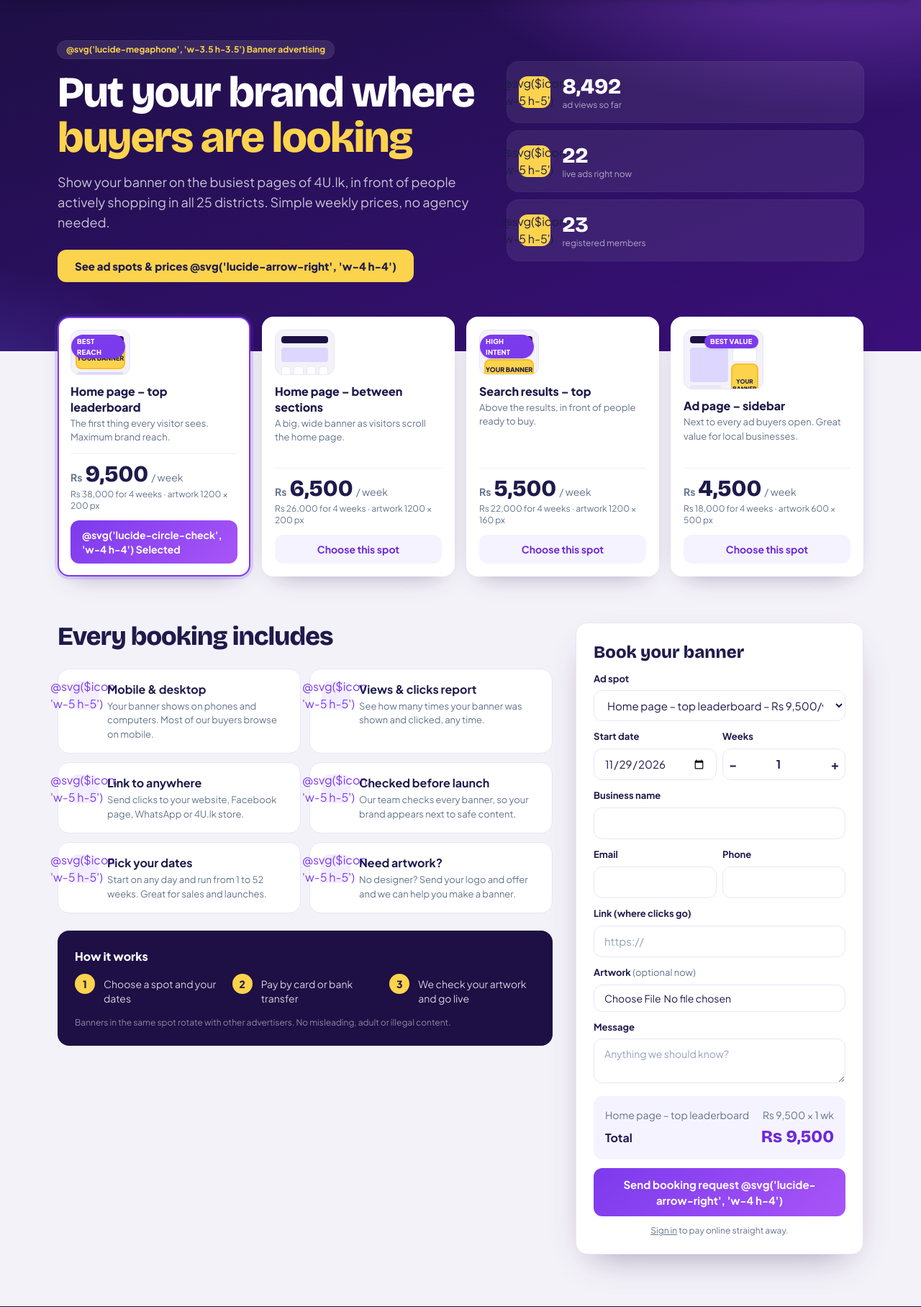
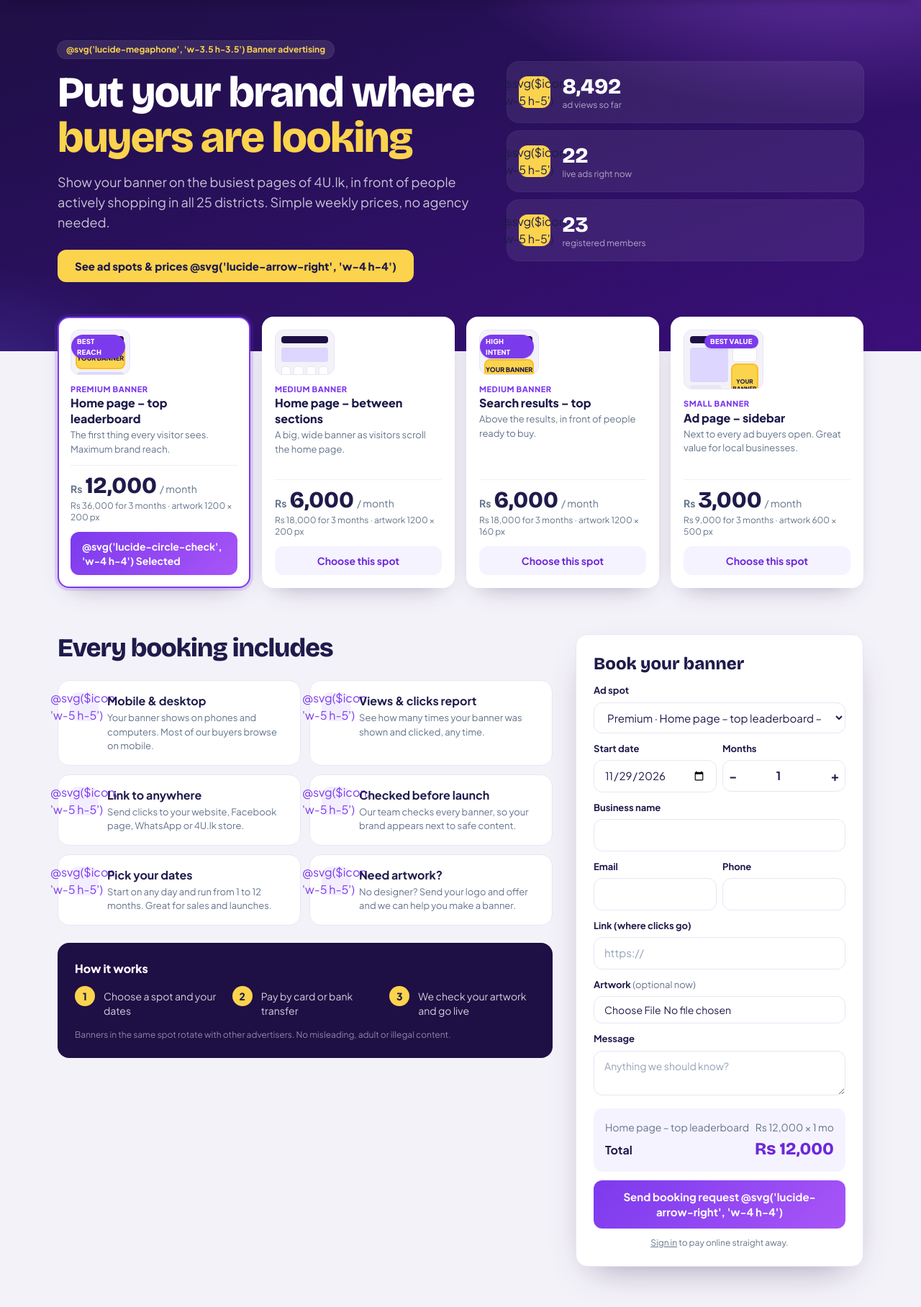
Before and after one commit to inzrauae/clasifide, a Laravel app: page /advertise in a window 1280 px wide. Shown: the part 69-1885 px from the top of the page at 72% size. Run offline with Laravel 12, Linux system fonts and the light colour scheme; data comes from the database, SQL or seed files in the repository; style sheets or scripts are compiled from the project's sources.

Commit message:
Contact options, promo removal, category filters, Sinhala fixes, Google login, 3/7/30-day promotions, monthly banners

```diff
--- a/4ulk/app/Http/Controllers/BannerController.php
+++ b/4ulk/app/Http/Controllers/BannerController.php
@@ -33,14 +33,14 @@ class BannerController extends Controller
             'contact_email' => ['required', 'email'],
             'contact_phone' => ['required', 'string', 'max:20'],
             'placement' => ['required', Rule::in(array_keys(config('marketplace.banner_placements')))],
-            'weeks' => ['required', 'integer', 'between:1,52'],
+            'months' => ['required', 'integer', 'between:1,'.config('marketplace.banner_max_months', 12)],
             'starts_at' => ['required', 'date', 'after_or_equal:today'],
             'url' => ['nullable', 'url', 'max:255'],
             'image' => ['nullable', 'image', 'max:4096'],
             'message' => ['nullable', 'string', 'max:1500'],
         ]);
 
-        $price = config("marketplace.banner_placements.{$data['placement']}.price") * $data['weeks'];
+        $price = config("marketplace.banner_placements.{$data['placement']}.price") * $data['months'];
         $starts = \Illuminate\Support\Carbon::parse($data['starts_at']);
 
         $banner = Banner::create([
@@ -49,9 +49,10 @@ class BannerController extends Controller
             'contact_email' => $data['contact_email'],
             'contact_phone' => $data['contact_phone'],
             'placement' => $data['placement'],
-            'weeks' => $data['weeks'],
+            'months' => $data['months'],
+            'weeks' => $data['months'] * 4,
             'starts_at' => $starts,
-            'ends_at' => $starts->copy()->addWeeks($data['weeks'])->subDay(),
+            'ends_at' => $starts->copy()->addMonthsNoOverflow($data['months'])->subDay(),
             'url' => $data['url'] ?? null,
             'alt' => $data['message'] ?? null,
             'image' => $request->hasFile('image') ? ImageService::store($request->file('image'), 'banners', 1600)['path'] : null,
@@ -63,7 +64,7 @@ class BannerController extends Controller
             $order = Order::create([
                 'user_id' => $request->user()->id,
                 'type' => 'banner',
-                'description' => "Banner: {$banner->placementLabel()} – {$data['weeks']} week(s)",
+                'description' => "Banner: {$banner->placementLabel()} – {$data['months']} month(s)",
                 'amount' => $price,
                 'meta' => ['banner_id' => $banner->id],
             ]);
--- a/4ulk/app/Services/OrderService.php
+++ b/4ulk/app/Services/OrderService.php
@@ -64,7 +64,7 @@ class OrderService
             case 'promotion':
                 $listing = Listing::find($meta['listing_id']);
                 if ($listing) {
-                    PromotionService::apply($listing, $meta['promotion'], 'order', $order);
+                    PromotionService::apply($listing, $meta['promotion'], 'order', $order, isset($meta['days']) ? (int) $meta['days'] : null);
                 }
                 break;
 
--- a/4ulk/config/marketplace.php
+++ b/4ulk/config/marketplace.php
@@ -21,6 +21,8 @@ return [
 
     // ---------------------------------------------------------------
     // Featured ads / promotions (pay per ad, or spend package credits)
+    // 'options' = the lengths a seller can pick: days => price (LKR) + package credits.
+    // 'days' / 'price' / 'credits' = the default choice (also used when an admin gives one free).
     // ---------------------------------------------------------------
     'promotions' => [
         'top' => [
@@ -29,13 +31,23 @@ return [
             'days' => 7,
             'price' => 750,
             'credits' => 2,
+            'options' => [
+                3 => ['price' => 400, 'credits' => 1],
+                7 => ['price' => 750, 'credits' => 2],
+                30 => ['price' => 1990, 'credits' => 5],
+            ],
         ],
         'featured' => [
             'name' => 'Featured on Home',
             'blurb' => 'Shown in the Featured section on the home page.',
             'days' => 7,
-            'price' => 1200,
-            'credits' => 3,
+            'price' => 450,
+            'credits' => 2,
+            'options' => [
+                3 => ['price' => 250, 'credits' => 1],
+                7 => ['price' => 450, 'credits' => 2],
+                30 => ['price' => 990, 'credits' => 4],
+            ],
         ],
         'urgent' => [
             'name' => 'Urgent',
@@ -43,6 +55,11 @@ return [
             'days' => 7,
             'price' => 350,
             'credits' => 1,
+            'options' => [
+                3 => ['price' => 200, 'credits' => 1],
+                7 => ['price' => 350, 'credits' => 1],
+                30 => ['price' => 890, 'credits' => 3],
+            ],
         ],
         'bump' => [
             'name' => 'Bump Up',
@@ -54,13 +71,14 @@ return [
     ],
 
     // ---------------------------------------------------------------
-    // Banner advertising for other businesses (price per week, LKR)
+    // Banner advertising for other businesses: Small / Medium / Premium, price per month (LKR)
     // ---------------------------------------------------------------
+    'banner_max_months' => 12,
     'banner_placements' => [
-        'home_top' => ['name' => 'Home page – top leaderboard', 'size' => '1200 × 200 px', 'price' => 9500, 'blurb' => 'The first thing every visitor sees. Maximum brand reach.', 'tag' => 'Best reach'],
-        'home_middle' => ['name' => 'Home page – between sections', 'size' => '1200 × 200 px', 'price' => 6500, 'blurb' => 'A big, wide banner as visitors scroll the home page.', 'tag' => null],
-        'search_top' => ['name' => 'Search results – top', 'size' => '1200 × 160 px', 'price' => 5500, 'blurb' => 'Above the results, in front of people ready to buy.', 'tag' => 'High intent'],
-        'listing_sidebar' => ['name' => 'Ad page – sidebar', 'size' => '600 × 500 px', 'price' => 4500, 'blurb' => 'Next to every ad buyers open. Great value for local businesses.', 'tag' => 'Best value'],
+        'home_top' => ['tier' => 'Premium', 'name' => 'Home page – top leaderboard', 'size' => '1200 × 200 px', 'price' => 12000, 'blurb' => 'The first thing every visitor sees. Maximum brand reach.', 'tag' => 'Best reach'],
+        'home_middle' => ['tier' => 'Medium', 'name' => 'Home page – between sections', 'size' => '1200 × 200 px', 'price' => 6000, 'blurb' => 'A big, wide banner as visitors scroll the home page.', 'tag' => null],
+        'search_top' => ['tier' => 'Medium', 'name' => 'Search results – top', 'size' => '1200 × 160 px', 'price' => 6000, 'blurb' => 'Above the results, in front of people ready to buy.', 'tag' => 'High intent'],
+        'listing_sidebar' => ['tier' => 'Small', 'name' => 'Ad page – sidebar', 'size' => '600 × 500 px', 'price' => 3000, 'blurb' => 'Next to every ad buyers open. Great value for local businesses.', 'tag' => 'Best value'],
     ],
 
     // ---------------------------------------------------------------
--- a/4ulk/resources/views/advertise.blade.php
+++ b/4ulk/resources/views/advertise.blade.php
@@ -1,5 +1,5 @@
-<x-layouts.app :title="$enterprise ? __('Enterprise plans – 4U.lk') : __('Advertise on 4U.lk – banner ads from Rs :price a week', ['price' => number_format(collect($placements)->min('price'))])" :description="__('Banner advertising on 4U.lk: home page, search results and ad page placements across Sri Lanka. Simple weekly prices.')">
-<div x-data="{ p: '{{ old('placement', 'home_top') }}', w: {{ (int) old('weeks', 1) }}, prices: @js(collect($placements)->map->price), names: @js(collect($placements)->map(fn ($pl) => __($pl['name']))) }">
+<x-layouts.app :title="$enterprise ? __('Enterprise plans – 4U.lk') : __('Advertise on 4U.lk – banner ads from Rs :price a month', ['price' => number_format(collect($placements)->min('price'))])" :description="__('Banner advertising on 4U.lk: home page, search results and ad page placements across Sri Lanka. Simple monthly prices.')">
+<div x-data="{ p: '{{ old('placement', 'home_top') }}', w: {{ (int) old('months', 1) }}, max: {{ (int) config('marketplace.banner_max_months', 12) }}, prices: @js(collect($placements)->map->price), names: @js(collect($placements)->map(fn ($pl) => __($pl['name']))) }">
 
 {{-- ============================================================ HERO --}}
 <section class="hero-band text-white overflow-hidden">
@@ -73,15 +73,16 @@
                         @endif
                     </div>
 
-                    <p class="mt-3 font-extrabold leading-snug">{{ __($pl['name']) }}</p>
+                    <p class="mt-3 text-[11px] font-extrabold uppercase tracking-wider text-brand">{{ __(':tier banner', ['tier' => __($pl['tier'] ?? '')]) }}</p>
+                    <p class="font-extrabold leading-snug">{{ __($pl['name']) }}</p>
                     <p class="mt-0.5 text-[13px] text-muted flex-1">{{ __($pl['blurb'] ?? '') }}</p>
                     <div class="mt-3 pt-3 border-t border-line-soft">
                         <p class="flex items-baseline gap-1">
                             <span class="text-sm font-bold text-muted">{{ __('Rs') }}</span>
                             <span class="font-display text-[2rem] leading-none font-extrabold text-ink">{{ number_format($pl['price']) }}</span>
-                            <span class="text-sm text-muted">{{ __('/ week') }}</span>
+                            <span class="text-sm text-muted">{{ __('/ month') }}</span>
                         </p>
-                        <p class="mt-1 text-xs text-muted">{{ __('Rs :price for 4 weeks · artwork :size', ['price' => number_format($pl['price'] * 4), 'size' => $pl['size']]) }}</p>
+                        <p class="mt-1 text-xs text-muted">{{ __('Rs :price for 3 months · artwork :size', ['price' => number_format($pl['price'] * 3), 'size' => $pl['size']]) }}</p>
                     </div>
                     <span class="mt-3 btn w-full" :class="p === '{{ $key }}' ? 'brand-gradient text-white' : 'bg-mist text-brand-dark'">
                         <span x-show="p === '{{ $key }}'" class="inline-flex items-center gap-1.5">@svg('lucide-circle-check', 'w-4 h-4') {{ __('Selected') }}</span>
@@ -102,7 +103,7 @@
                     ['lucide-chart-column', 'Views & clicks report', 'See how many times your banner was shown and clicked, any time.'],
                     ['lucide-mouse-pointer-click', 'Link to anywhere', 'Send clicks to your website, Facebook page, WhatsApp or 4U.lk store.'],
                     ['lucide-shield-check', 'Checked before launch', 'Our team checks every banner, so your brand appears next to safe content.'],
-                    ['lucide-calendar-days', 'Pick your dates', 'Start on any day and run from 1 to 52 weeks. Great for sales and launches.'],
+                    ['lucide-calendar-days', 'Pick your dates', 'Start on any day and run from 1 to 12 months. Great for sales and launches.'],
                     ['lucide-palette', 'Need artwork?', 'No designer? Send your logo and offer and we can help you make a banner.'],
                 ] as [$icon, $t, $d])
                     <li class="card p-4 flex gap-3">
@@ -129,14 +130,14 @@
             <h2 class="font-display text-2xl font-extrabold">{{ $enterprise ? __('Request a call') : __('Book your banner') }}</h2>
 
             <div><label class="label">{{ __('Ad spot') }}</label>
-                <select name="placement" x-model="p" class="input">@foreach ($placements as $key => $pl)<option value="{{ $key }}">{{ __($pl['name']) }} – {{ __('Rs :price/week', ['price' => number_format($pl['price'])]) }}</option>@endforeach</select></div>
+                <select name="placement" x-model="p" class="input">@foreach ($placements as $key => $pl)<option value="{{ $key }}">{{ __($pl['tier'] ?? '') }} · {{ __($pl['name']) }} – {{ __('Rs :price/month', ['price' => number_format($pl['price'])]) }}</option>@endforeach</select></div>
             <div class="grid grid-cols-2 gap-2">
                 <div><label class="label">{{ __('Start date') }}</label><input type="date" name="starts_at" value="{{ old('starts_at', now()->addDays(2)->toDateString()) }}" min="{{ now()->toDateString() }}" required class="input">@error('starts_at')<p class="error">{{ $message }}</p>@enderror</div>
-                <div><label class="label">{{ __('Weeks') }}</label>
+                <div><label class="label">{{ __('Months') }}</label>
                     <div class="flex items-center rounded-xl border border-line overflow-hidden">
-                        <button type="button" @click="w = Math.max(1, (w || 1) - 1)" class="w-10 h-[42px] text-lg font-bold hover:bg-mist" aria-label="{{ __('Fewer weeks') }}">−</button>
-                        <input type="number" name="weeks" x-model.number="w" min="1" max="52" required class="w-full min-w-0 text-center font-bold focus:outline-none">
-                        <button type="button" @click="w = Math.min(52, (w || 1) + 1)" class="w-10 h-[42px] text-lg font-bold hover:bg-mist" aria-label="{{ __('More weeks') }}">+</button>
+                        <button type="button" @click="w = Math.max(1, (w || 1) - 1)" class="w-10 h-[42px] text-lg font-bold hover:bg-mist" aria-label="{{ __('Fewer months') }}">−</button>
+                        <input type="number" name="months" x-model.number="w" min="1" :max="max" required class="w-full min-w-0 text-center font-bold focus:outline-none">
+                        <button type="button" @click="w = Math.min(max, (w || 1) + 1)" class="w-10 h-[42px] text-lg font-bold hover:bg-mist" aria-label="{{ __('More months') }}">+</button>
                     </div>
                 </div>
             </div>
@@ -150,7 +151,7 @@
             <div><label class="label">{{ __('Message') }}</label><textarea name="message" rows="2" class="input !text-sm" placeholder="{{ $enterprise ? __('Number of branches, ads per month, categories…') : __('Anything we should know?') }}">{{ old('message') }}</textarea></div>
 
             <div class="rounded-xl bg-mist p-4">
-                <div class="flex justify-between text-sm text-muted"><span x-text="names[p]"></span><span x-text="'Rs ' + (prices[p] || 0).toLocaleString() + ' × ' + (w || 1) + ' ' + @js(__('wk'))"></span></div>
+                <div class="flex justify-between text-sm text-muted"><span x-text="names[p]"></span><span x-text="'Rs ' + (prices[p] || 0).toLocaleString() + ' × ' + (w || 1) + ' ' + @js(__('mo'))"></span></div>
                 <div class="mt-1 flex justify-between items-baseline"><span class="font-bold">{{ __('Total') }}</span><span class="font-display text-2xl font-extrabold text-brand-dark" x-text="'Rs ' + ((prices[p] || 0) * (w || 1)).toLocaleString()"></span></div>
             </div>
             <button class="btn-primary w-full !py-3 !text-[15px]">{{ auth()->check() ? __('Continue to payment') : __('Send booking request') }} @svg('lucide-arrow-right', 'w-4 h-4')</button>
--- a/4ulk/resources/views/components/banner-slot.blade.php
+++ b/4ulk/resources/views/components/banner-slot.blade.php
@@ -7,6 +7,6 @@
 @else
     <a href="{{ route('advertise') }}" {{ $attributes->merge(['class' => 'flex items-center justify-between gap-3 rounded-2xl border-2 border-dashed border-[#C4B5FD] bg-white/60 px-4 py-3 text-sm hover:bg-mist']) }}>
         <span class="flex items-center gap-2 text-[#4C1D95] font-semibold">@svg('lucide-megaphone', 'w-4 h-4') {{ __('Advertise your business here') }}</span>
-        <span class="text-brand-dark font-bold whitespace-nowrap">{{ __('From Rs :price/week', ['price' => number_format(config("marketplace.banner_placements.$placement.price", 4500))]) }}</span>
+        <span class="text-brand-dark font-bold whitespace-nowrap">{{ __('From Rs :price/month', ['price' => number_format(config("marketplace.banner_placements.$placement.price", 3000))]) }}</span>
     </a>
 @endif
```
Also changed, not shown: 4ulk/app/Http/Controllers/PromotionController.php (+12 -7 lines), 4ulk/app/Services/PromotionService.php (+24 -2 lines), 4ulk/resources/views/listings/promote.blade.php (+30 -6 lines), 4ulk/resources/views/pricing.blade.php (+9 -5 lines), 4ulk/tests/Feature/PricingOptionsTest.php (added, +111 -0 lines), 4ulk/database/migrations/2026_11_27_000200_add_months_to_banners.php (added), 4ulk/lang/si.json.
